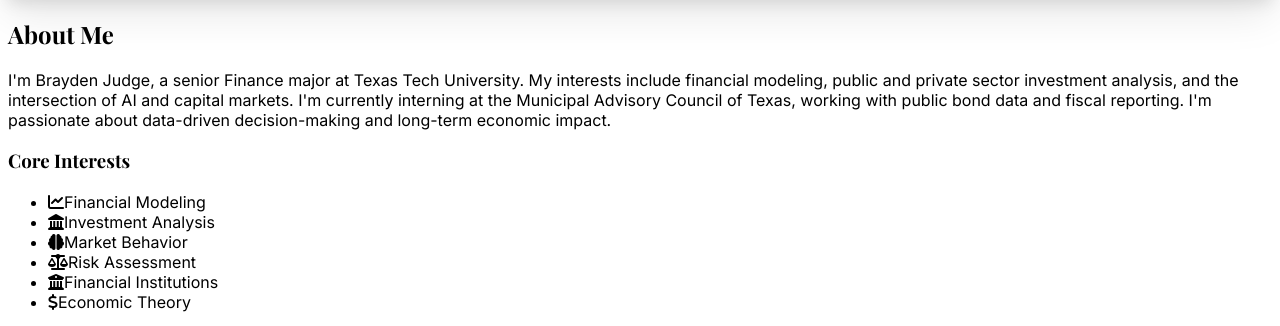
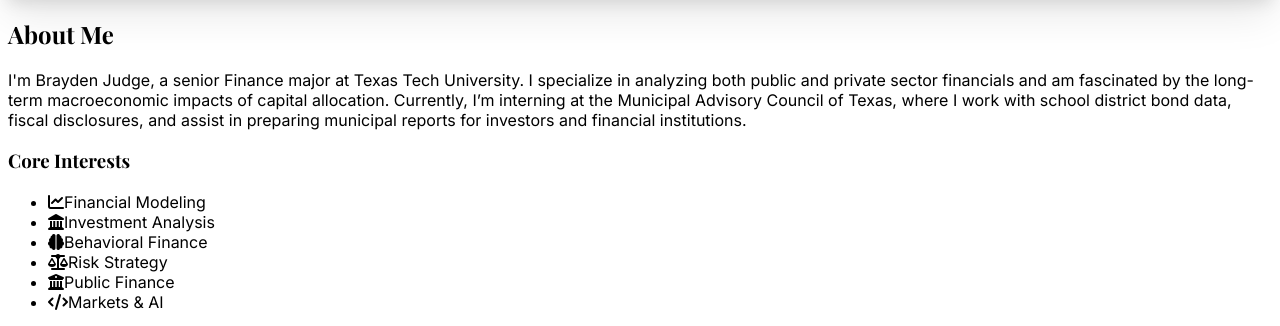
Before and after one commit to Jiffatron/Brayden-Academic-Website2, a React (Vite) app in the folder client/: page / in a window 1280 px wide. Shown: the part 612-938 px from the top of the page. Built offline with nearby package versions, Linux system fonts and the light colour scheme; a web font is replaced by a local one.

Commit message:
picture updated for About.tsx

```diff
--- a/client/src/components/About.tsx
+++ b/client/src/components/About.tsx
@@ -53,7 +53,11 @@ const About = () => {
         <div className="grid md:grid-cols-5 gap-12 items-start">
           <motion.div className="md:col-span-3" variants={itemVariants}>
             <p className="text-lg leading-relaxed mb-6">
-              I'm Brayden Judge, a senior Finance major at Texas Tech University. My interests include financial modeling, public and private sector investment analysis, and the intersection of AI and capital markets. I'm currently interning at the Municipal Advisory Council of Texas, working with public bond data and fiscal reporting. I'm passionate about data-driven decision-making and long-term economic impact.
+              I'm Brayden Judge, a senior Finance major at Texas Tech University. I specialize in
+              analyzing both public and private sector financials and am fascinated by the long-term
+              macroeconomic impacts of capital allocation. Currently, I’m interning at the Municipal
+              Advisory Council of Texas, where I work with school district bond data, fiscal disclosures,
+              and assist in preparing municipal reports for investors and financial institutions.
             </p>
             <div className="mt-8">
               <h3 className="text-xl font-medium mb-4">Core Interests</h3>
@@ -68,19 +72,19 @@ const About = () => {
                 </li>
                 <li className="flex items-center">
                   <i className="fas fa-brain text-primary mr-2"></i>
-                  <span>Market Behavior</span>
+                  <span>Behavioral Finance</span>
                 </li>
                 <li className="flex items-center">
                   <i className="fas fa-balance-scale text-primary mr-2"></i>
-                  <span>Risk Assessment</span>
+                  <span>Risk Strategy</span>
                 </li>
                 <li className="flex items-center">
                   <i className="fas fa-university text-primary mr-2"></i>
-                  <span>Financial Institutions</span>
+                  <span>Public Finance</span>
                 </li>
                 <li className="flex items-center">
-                  <i className="fas fa-dollar-sign text-primary mr-2"></i>
-                  <span>Economic Theory</span>
+                  <i className="fas fa-code text-primary mr-2"></i>
+                  <span>Markets & AI</span>
                 </li>
               </ul>
             </div>
@@ -89,7 +93,7 @@ const About = () => {
             <div className="relative">
               <div className="absolute -left-4 -top-4 w-full h-full border-2 border-primary z-0"></div>
               <img
-                src="https://images.unsplash.com/photo-1560250097-0b93528c311a?ixlib=rb-4.0.3&auto=format&fit=crop&w=800&q=80"
+                src="/brayden-profile.jpg"
                 alt="Portrait of Brayden Judge"
                 className="relative z-10 rounded shadow-lg w-full"
               />
```
Also changed, not shown: client/public/brayden-profile.JPG (added).
